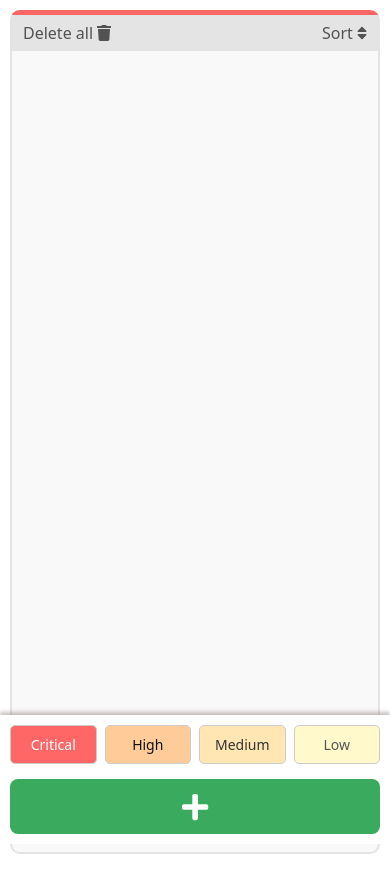
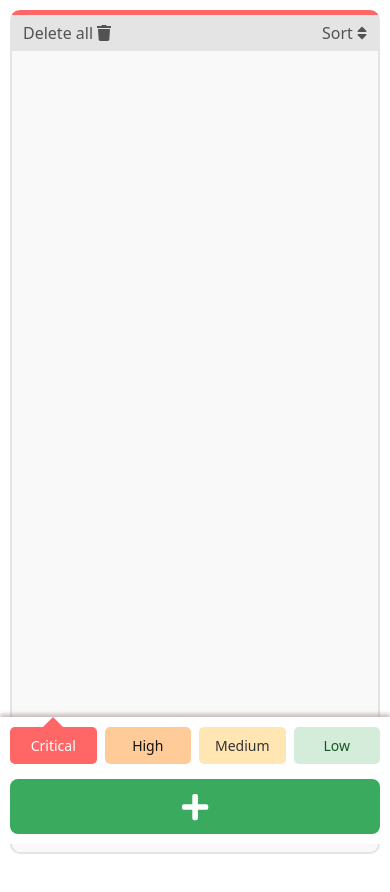
Before and after one commit to Owthaman/todos.github.io, a Vue app: page / in a window 390 px wide. Shown: the top 892 px of the page. Built offline with nearby package versions, Linux system fonts and the light colour scheme.

Commit message:
fix: Change color codes to be accessible

```diff
--- a/src/components/ToDoCard.vue
+++ b/src/components/ToDoCard.vue
@@ -118,8 +118,8 @@ const changePriority = (event: Event) => {
 }
 
 .card h3 select.form-select.form-select--low {
-  background-color: #fff9cc;
-  color: #555;
+  background-color: #d4edda;
+  color: #155724;
 }
 
 .card h3 select.form-select.form-select--medium {
--- a/src/components/ToDoView.vue
+++ b/src/components/ToDoView.vue
@@ -1,10 +1,34 @@
 <template>
   <div class="todo">
     <div class="tabs">
-      <button @click="showColumn('critical')" class="tabs-button critical">Critical</button>
-      <button @click="showColumn('high')" class="tabs-button high">High</button>
-      <button @click="showColumn('medium')" class="tabs-button medium">Medium</button>
-      <button @click="showColumn('low')" class="tabs-button low">Low</button>
+      <button
+        @click="showColumn('critical')"
+        class="tabs-button critical"
+        :class="{ 'tabs-button--active': visibleColumns.critical }"
+      >
+        Critical
+      </button>
+      <button
+        @click="showColumn('high')"
+        class="tabs-button high"
+        :class="{ 'tabs-button--active': visibleColumns.high }"
+      >
+        High
+      </button>
+      <button
+        @click="showColumn('medium')"
+        class="tabs-button medium"
+        :class="{ 'tabs-button--active': visibleColumns.medium }"
+      >
+        Medium
+      </button>
+      <button
+        @click="showColumn('low')"
+        class="tabs-button low"
+        :class="{ 'tabs-button--active': visibleColumns.low }"
+      >
+        Low
+      </button>
     </div>
     <AddToDoView :todo="selectedTodo" @onAdd="showColumn" />
     <div class="columns">
@@ -185,11 +209,11 @@ select {
 }
 
 .column--low {
-  color: #555;
+  color: #155724;
   border-right: 2px solid #e4e4e4;
   border-left: 2px solid #e4e4e4;
   border-bottom: 2px solid #e4e4e4;
-  border-top: 5px solid #fff9cc;
+  border-top: 5px solid #d4edda;
 }
 
 .column--medium {
@@ -296,7 +320,7 @@ select {
     font-size: 14px;
     width: 25%;
     padding: 0.5rem;
-    border: 1px solid #ccc;
+    border: none;
     border-radius: 5px;
   }
   .tabs-button.critical {
@@ -312,8 +336,35 @@ select {
     color: #333;
   }
   .tabs-button.low {
-    background: #fff9cc;
-    color: #555;
+    background: #d4edda;
+    color: #155724;
+  }
+  .tabs-button.tabs-button--active {
+    position: relative;
+  }
+  .tabs-button.tabs-button--active::before {
+    content: '';
+    position: absolute;
+    top: -10px;
+    left: 50%;
+    transform: translateX(-50%);
+    width: 0;
+    height: 0;
+    border-left: 10px solid transparent;
+    border-right: 10px solid transparent;
+    border-bottom: 10px solid #ff6666;
+  }
+  .tabs-button.tabs-button--active.critical::before {
+    border-bottom: 10px solid #ff6666;
+  }
+  .tabs-button.tabs-button--active.high::before {
+    border-bottom: 10px solid #ffcc99;
+  }
+  .tabs-button.tabs-button--active.medium::before {
+    border-bottom: 10px solid #ffe6b3;
+  }
+  .tabs-button.tabs-button--active.low::before {
+    border-bottom: 10px solid #d4edda;
   }
 }
 </style>
```
